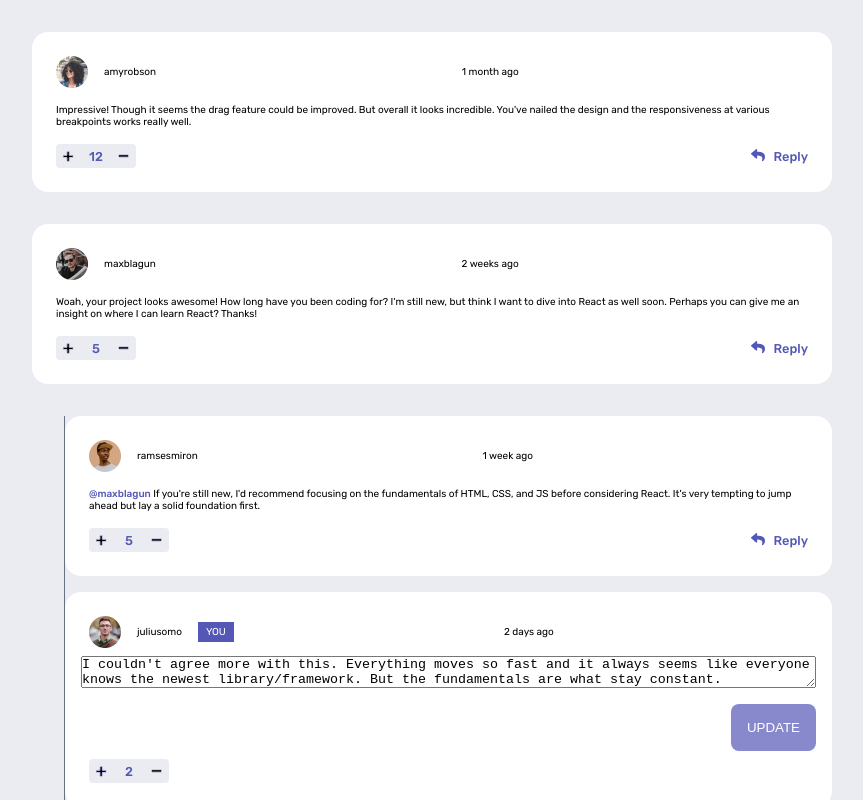
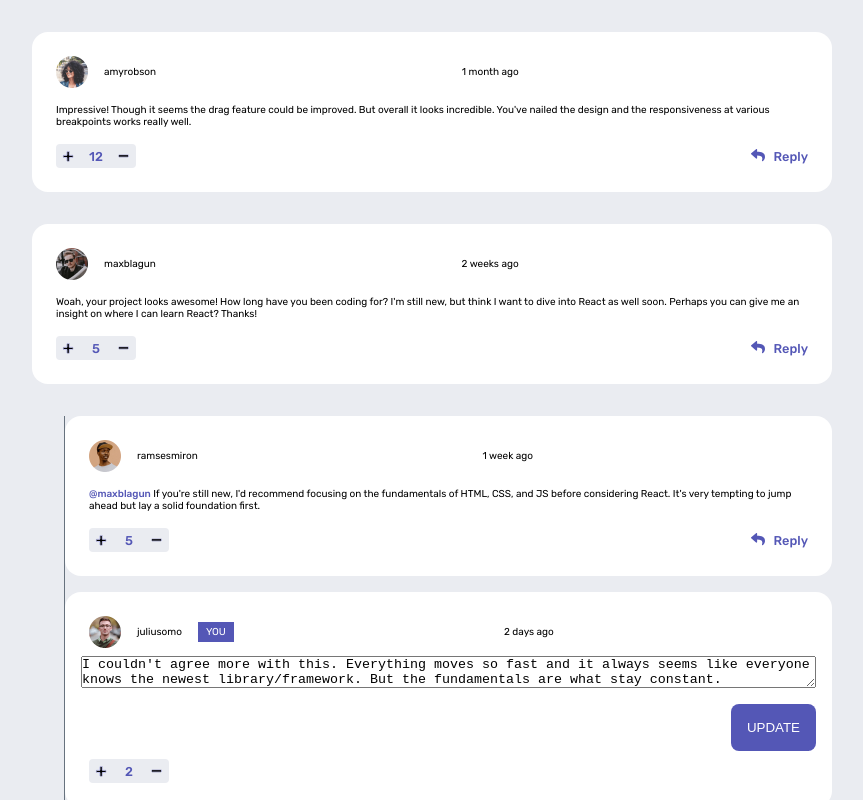
Before and after one commit to riwepo/fem-interactive-comments-section, a React (Create React App) app: page / in a window 1280 px wide. Both pictures are taken after a click on the button "Edit". Shown: the top 800 px of the page, without its empty margins (208-1071 px from the left). Built offline with nearby package versions, Linux system fonts and the light colour scheme.

Commit message:
implement edit form

```diff
--- a/src/components/comment/Comment.js
+++ b/src/components/comment/Comment.js
@@ -13,6 +13,9 @@ import classes from "./Comment.module.css";
 function Comment({ comment, onCreateReplyClick }) {
   const [isRequestingDelete, setIsRequestingDelete] = useState(false);
   const [isEditing, setIsEditing] = useState(false);
+  const [enteredContent, setEnteredContent] = useState("");
+  const [isEnteredContentValid, setIsEnteredContentValid] = useState(true);
+
   const currentUser = useContext(CurrentUserContext);
   const userIsCurrentUser = currentUser.username === comment.user.username;
   const confirmDeleteHandler = (confirm) => {
@@ -27,7 +30,20 @@ function Comment({ comment, onCreateReplyClick }) {
     setIsRequestingDelete(true);
   };
   const editClickHandler = () => {
+    setEnteredContent(comment.content);
     setIsEditing((current) => !current);
+  };
+
+  const contentChangeHandler = (event) => {
+    const localContent = event.target.value;
+    setEnteredContent(localContent);
+    setIsEnteredContentValid(localContent !== "");
+  };
+
+  const submitContentHandler = (event) => {
+    event.preventDefault();
+    // send new content to API
+    setIsEditing(false);
   };
 
   return (
@@ -52,14 +68,23 @@ function Comment({ comment, onCreateReplyClick }) {
             </p>
           )}
           {isEditing && (
-            <div className={classes.editingContainer}>
-              <textarea className={classes.textarea}>
-                {comment.content}
-              </textarea>
-              <Button className={classes.button} disabled={true} onClick={null}>
+            <form
+              className={classes.editingForm}
+              onSubmit={submitContentHandler}
+            >
+              <textarea
+                className={classes.textarea}
+                value={enteredContent}
+                onChange={contentChangeHandler}
+              />
+              <Button
+                className={classes.button}
+                disabled={!isEnteredContentValid}
+                onClick={null}
+              >
                 UPDATE
               </Button>
-            </div>
+            </form>
           )}
 
           <CommentVote
--- a/src/components/comment/Comment.module.css
+++ b/src/components/comment/Comment.module.css
@@ -28,7 +28,7 @@
   color: var(--moderate-blue-color);
 }
 
-.editingContainer {
+.editingForm {
   grid-row: 2;
   grid-column-start: 1;
   grid-column-end: 3;
```
